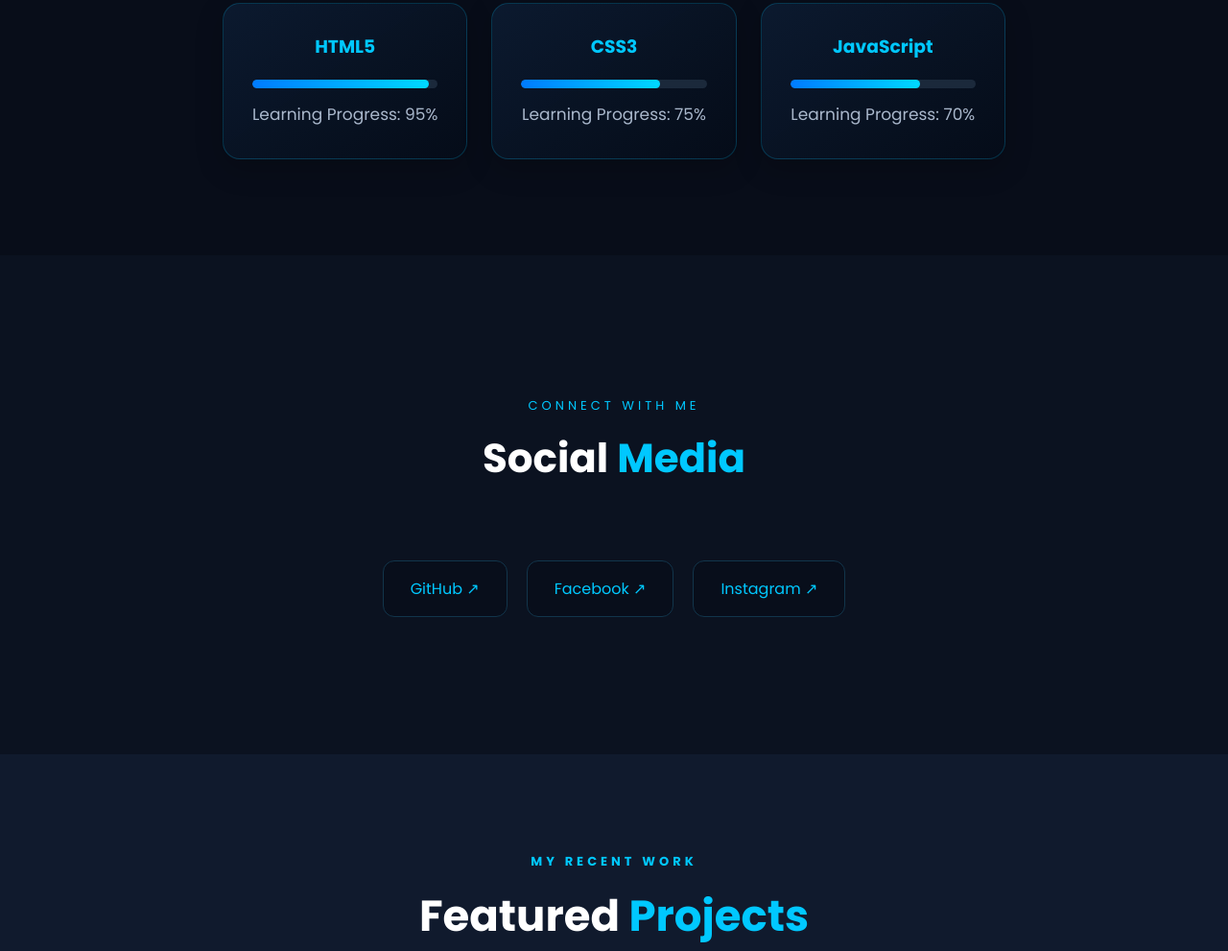
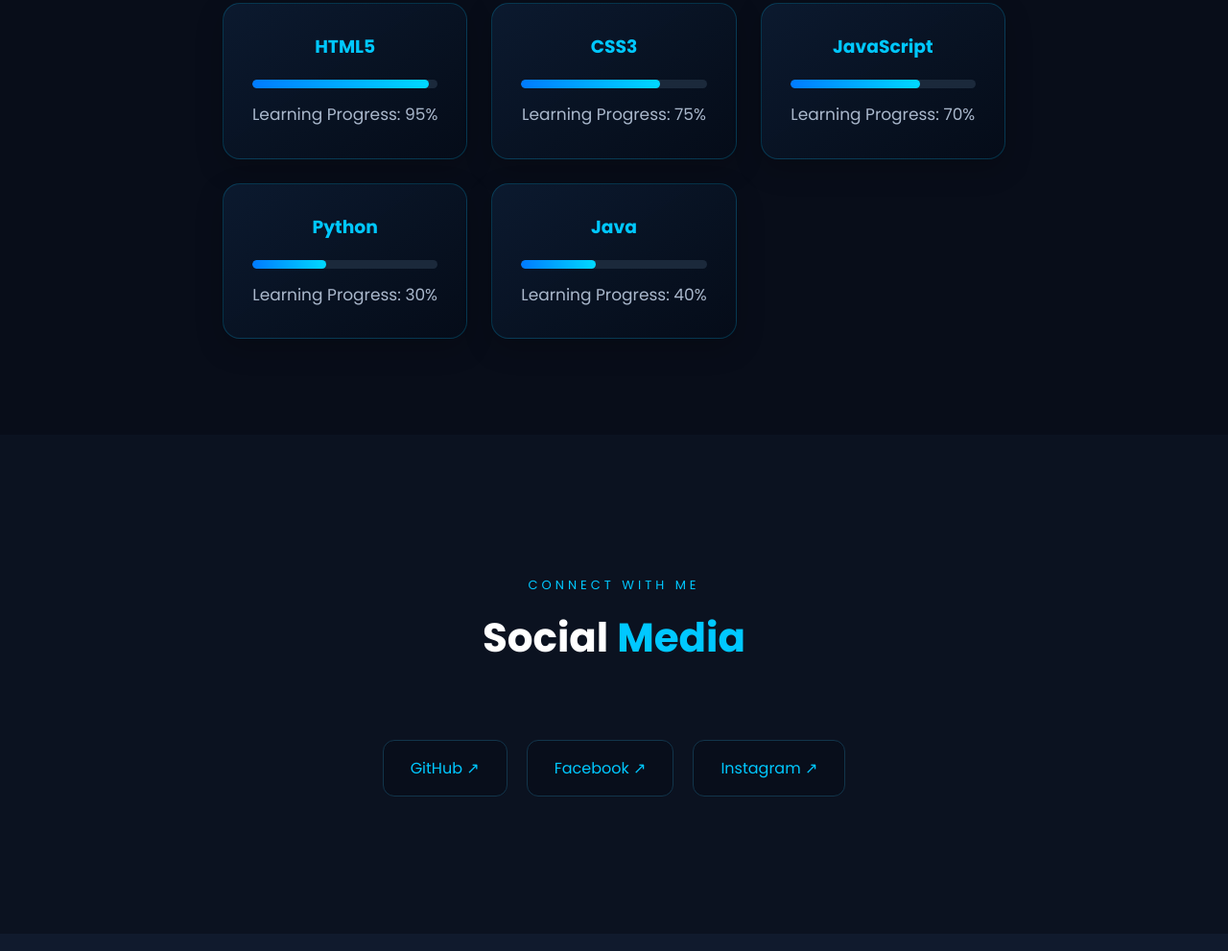
Before and after one commit to braxo-6sy/sadman-portfolio-pro, a plain HTML site: page index.html in a window 1280 px wide. Shown: the part 1833-2824 px from the top of the page at 96% size. Drawn offline with Linux system fonts and the light colour scheme; animation ran at ten frames a second.

Commit message:
Add files via upload
Update index.html changes

```diff
--- a/index.html
+++ b/index.html
@@ -144,8 +144,22 @@
                 </div>
                 <p>Learning Progress: 70%</p>
             </div>
+<div class="skill-card">
+    <h3>Python</h3>
+    <div class="skill-bar">
+        <span style="width:40%"></span>
+    </div>
+    <p>Learning Progress: 30%</p>
+</div>
 
-        </div>
+<div class="skill-card">
+    <h3>Java</h3>
+    <div class="skill-bar">
+        <span style="width:40%"></span>
+    </div>
+    <p>Learning Progress: 40%</p>
+</div>
+       </div>
 
     </section>
 
```
